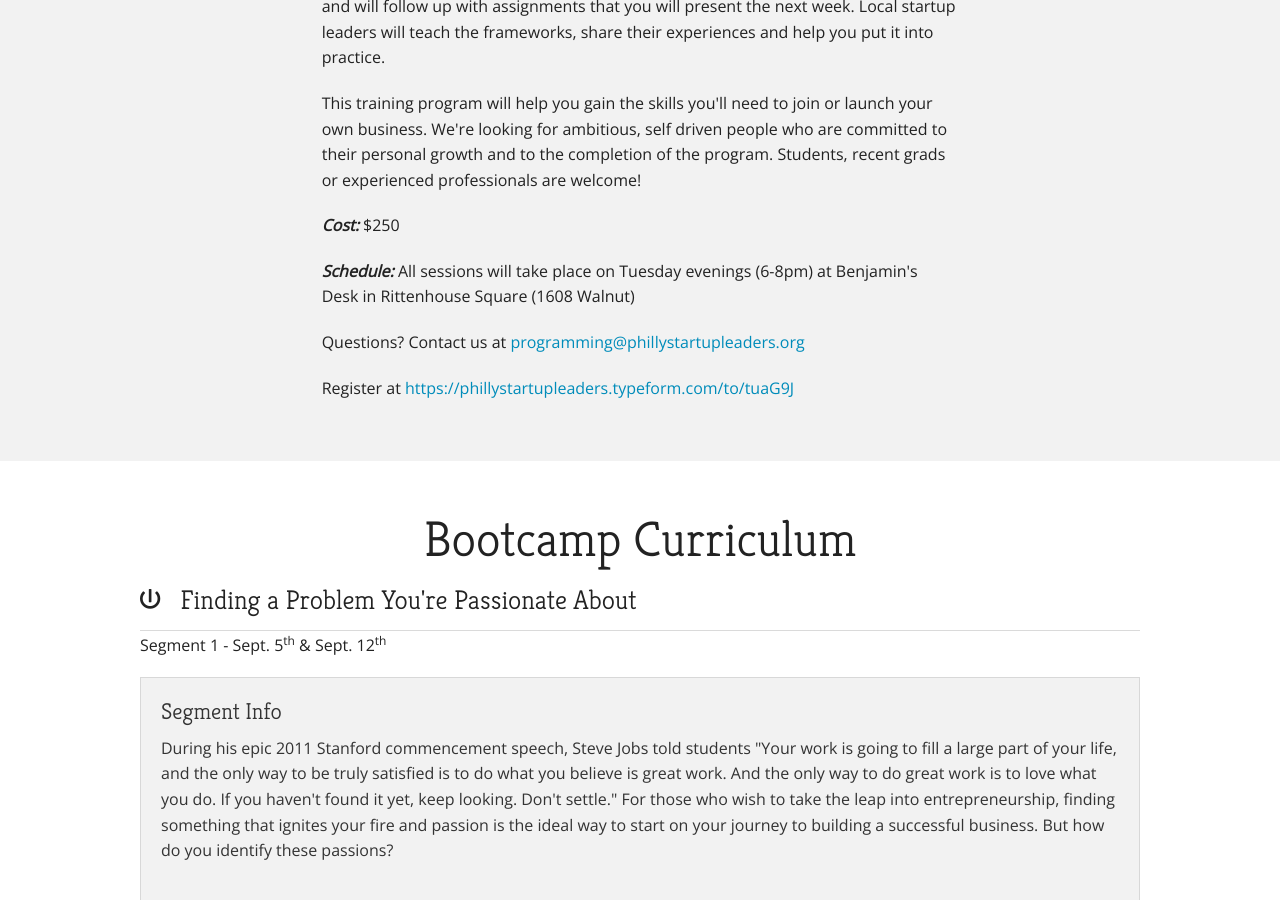
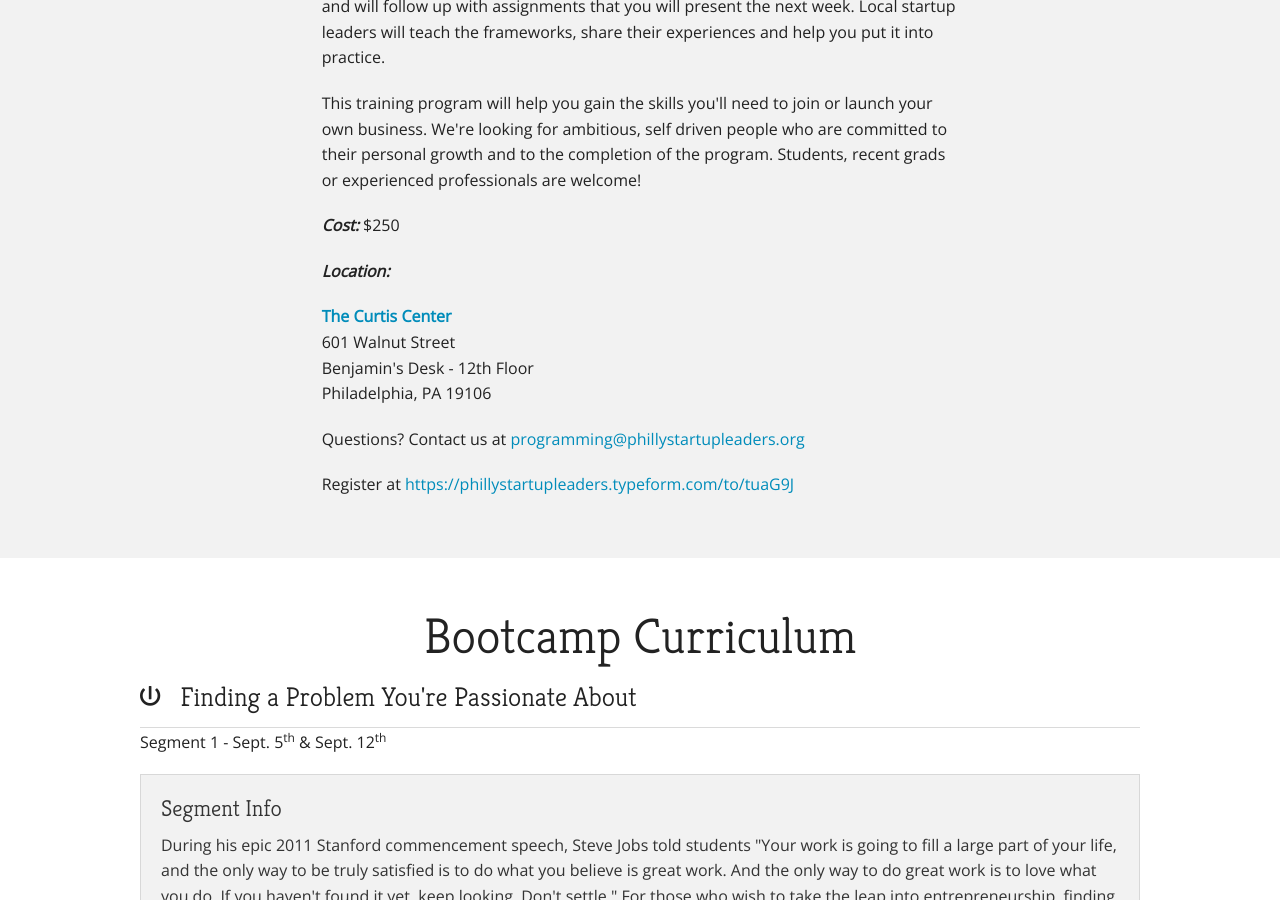
Before and after one commit to phillystartupleaders/bootcamp, a Jekyll site: the page built from index.html, in a window 1280 px wide and 900 px high, scrolled down 1026 px. Built offline with Jekyll 4.4.1, drawn with Linux system fonts in a browser that asks for light colours; nearby versions of some CDN libraries.

Commit message:
change location

```diff
--- a/index.html
+++ b/index.html
@@ -41,7 +41,11 @@ layout: default
 
       <p><em><strong>Cost:</strong></em> $250</p>
 
-      <p><em><strong>Schedule:</strong></em> All sessions will take place on Tuesday evenings (6-8pm) at Benjamin's Desk in Rittenhouse Square (1608 Walnut)</p>
+      <p><em><strong>Location:</strong></em></p>
+      <p><strong><a href="https://goo.gl/maps/RZfhxrRzGyQ2" target="_blank">The Curtis Center</a></strong><br>
+        601 Walnut Street<br>
+        Benjamin's Desk - 12th Floor<br>
+        Philadelphia, PA 19106</p>
 
         <p>Questions? Contact us at <a href="mailto:programming@phillystartupleaders.org">programming@phillystartupleaders.org</a></p>
         <p>Register at <a href="https://phillystartupleaders.typeform.com/to/tuaG9J">https://phillystartupleaders.typeform.com/to/tuaG9J</a></p>
```
Lines whose indentation alone changed are shown as unchanged.
